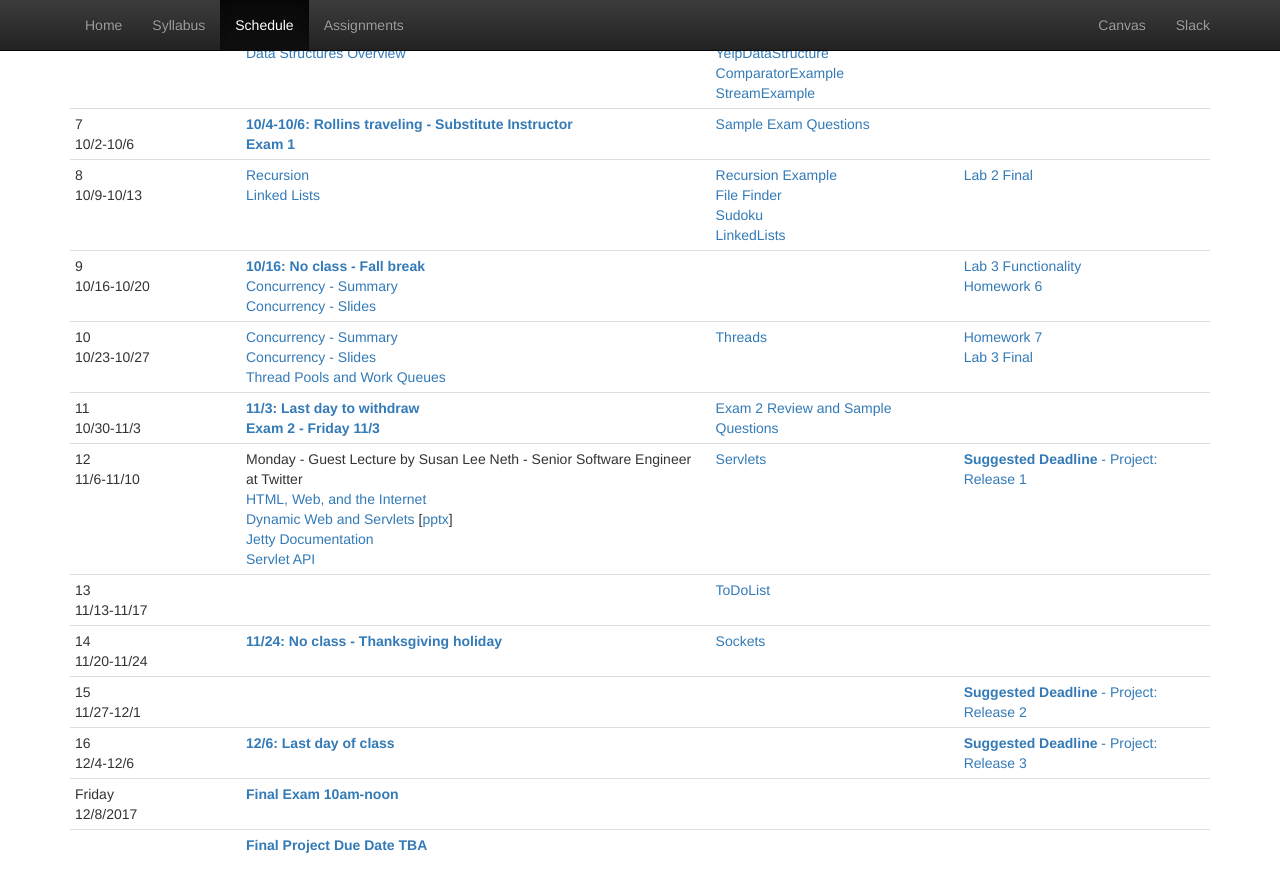
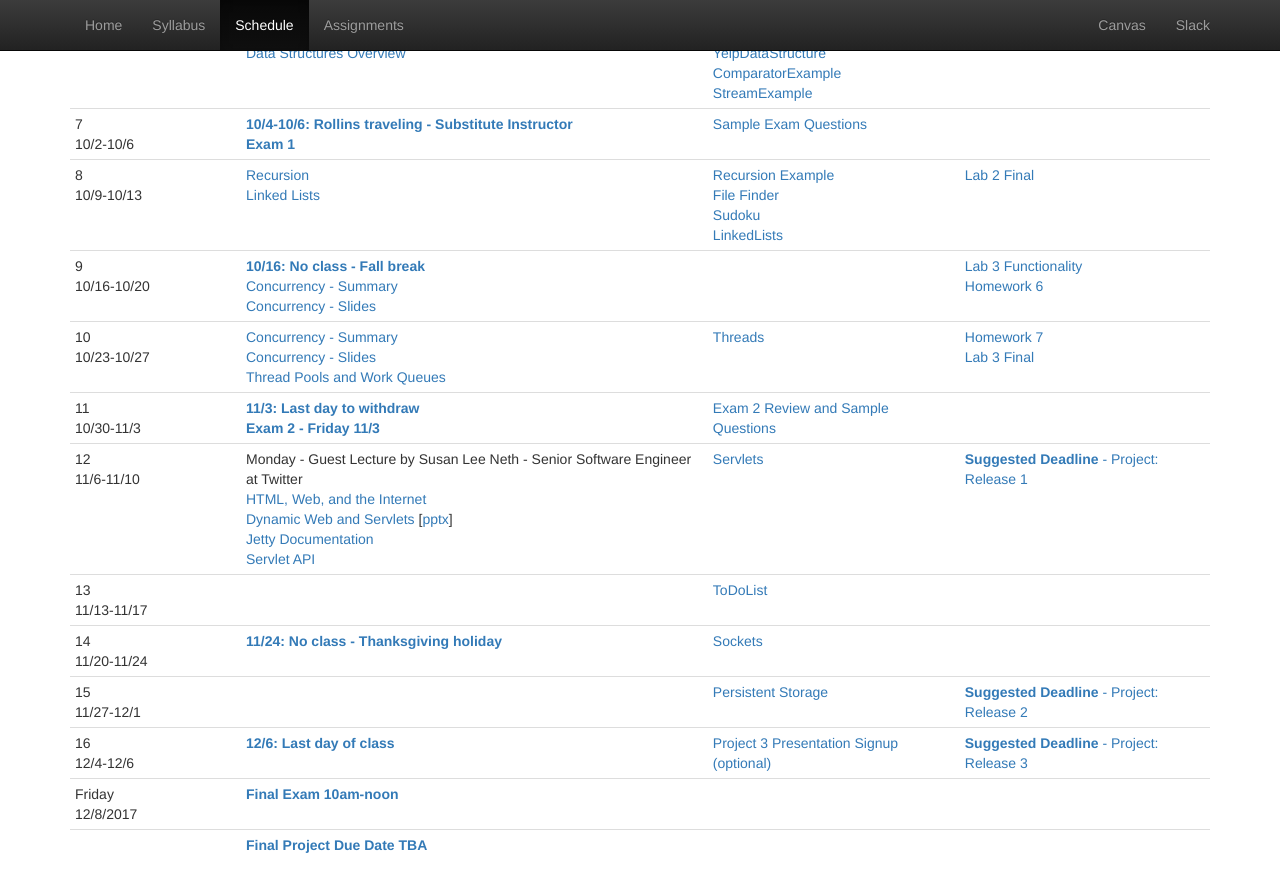
Before and after one commit to CS514-F17/cs514-f17.github.io, a Jekyll site: the page built from schedule.html, in a window 1280 px wide and 900 px high, scrolled down 788 px. Shown: the top 892 px of the window. Built offline with Jekyll 4.4.1, drawn with Linux system fonts in a browser that asks for light colours.

Commit message:
adding notes

```diff
--- a/schedule.html
+++ b/schedule.html
@@ -250,7 +250,7 @@ title: Schedule
 		<td>
 		</td>
 		<td>
-		<!-- 				<a href="https://github.com/CS514-F17/notes/blob/master/exam3review.md">Exam 3 Review</a><br/> -->
+			<a href="https://github.com/srollins/software-dev-materials/blob/master/notes/advanced/databases.md">Persistent Storage</a><br/>
 		</td>
 		<td>
 		  	<a href="https://github.com/CS514-F17/SongFinder/blob/master/specifications/project2.md"><strong>Suggested Deadline</strong> - Project: Release 2</a><br/>
@@ -262,7 +262,7 @@ title: Schedule
 			<strong><span class="text-primary">12/6: Last day of class</span></strong>
 		</td>
 		<td>
-		<!-- 				<a href="https://github.com/CS514-F17/notes/blob/master/exam3review.md">Exam 3 Review</a><br/> -->
+			<a href="https://goo.gl/forms/6shqGgONBeU6PuNJ3">Project 3 Presentation Signup (optional)</a><br/>
 		</td>
 		<td>
 		 	<a href="https://github.com/CS514-F17/SongFinder/blob/master/specifications/project3.md"><strong>Suggested Deadline</strong> - Project: Release 3</a><br/>
```
